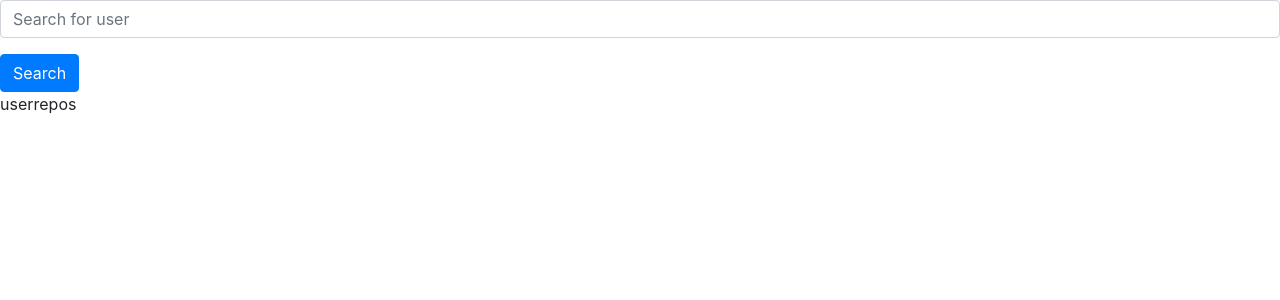
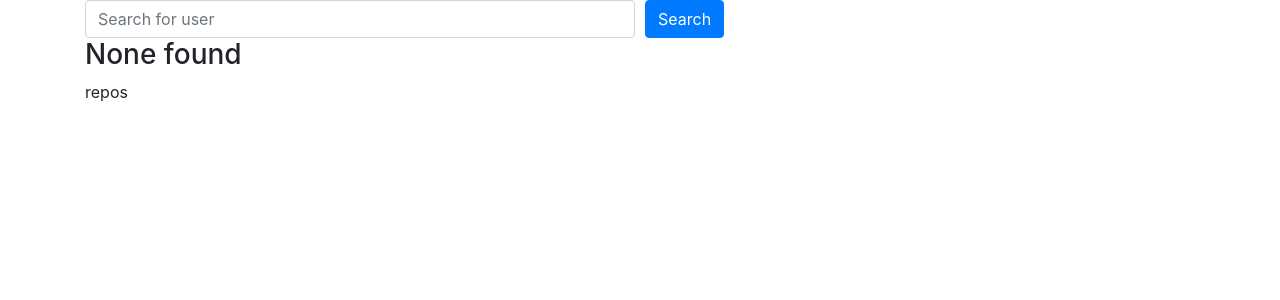
Before and after one commit to ENT108/github-scraper, a React (Create React App) app: page / in a window 1280 px wide. Shown: the top 300 px of the page. Built offline with nearby package versions, Linux system fonts and the light colour scheme.

Commit message:
styling in progress

```diff
--- a/src/App.tsx
+++ b/src/App.tsx
@@ -5,13 +5,16 @@ import UserContextProvider from './contexts/user'
 import { Search } from './components/Search'
 import { UserInfo } from './components/UserInfo'
 import { TopRepos } from './components/TopRepos'
+import Container from 'react-bootstrap/Container'
 
 const App: FC = () => {
   return (
     <UserContextProvider>
-      <Search />
-      <UserInfo />
-      <TopRepos />
+      <Container>
+        <Search />
+        <UserInfo />
+        <TopRepos />
+      </Container>
     </UserContextProvider>
   )
 }
--- a/src/components/Search.tsx
+++ b/src/components/Search.tsx
@@ -2,13 +2,13 @@ import React, { FC, useContext, useState } from 'react'
 import { UserContext, UserContextProps } from '../contexts/user'
 import Form from 'react-bootstrap/Form'
 import Button from 'react-bootstrap/Button'
+import Col from 'react-bootstrap/Col'
 
 export const Search: FC = () => {
   const { getUser } = useContext<UserContextProps>(UserContext)
-  const [ userName, setUserName ] = useState<string>('')
+  const [userName, setUserName] = useState<string>('')
 
   const handleChange = (e: React.ChangeEvent<any>) => {
-    console.log(e.target.value)
     setUserName(e.target.value)
   }
 
@@ -19,12 +19,16 @@ export const Search: FC = () => {
 
   return (
     <Form>
-      <Form.Group>
-        <Form.Control type="name" placeholder="Search for user" onChange={handleChange} />
-      </Form.Group>
-      <Button variant="primary" type="submit" onClick={handleSubmitClick}>
-        Search
-      </Button>
+      <Form.Row>
+        <Col>
+          <Form.Control type="name" placeholder="Search for user" onChange={handleChange} />
+        </Col>
+        <Col>
+          <Button variant="primary" type="submit" onClick={handleSubmitClick}>
+            Search
+        </Button>
+        </Col>
+      </Form.Row>
     </Form>
   )
 }
--- a/src/components/UserInfo.tsx
+++ b/src/components/UserInfo.tsx
@@ -1,6 +1,33 @@
-import React, { FC } from 'react'
+import React, { FC, useContext } from 'react'
+import { UserContext, UserContextState } from '../contexts/user'
+import Row from 'react-bootstrap/Row'
+import Col from 'react-bootstrap/Col'
+import Image from 'react-bootstrap/Image'
 
 export const UserInfo: FC = () => {
+  const { getState } = useContext(UserContext)
+  const userInfo: UserContextState = getState()
 
-  return <>user</>
+  return (
+    <>
+      {userInfo.login.length ?
+        <>
+          <Row>
+            <Col>
+              <Image src={userInfo.avatar_url} rounded fluid thumbnail />
+            </Col>
+            <Col>
+              {userInfo.login}
+            </Col>
+          </Row>
+          <Row>
+            <Col>
+              {userInfo.bio}
+            </Col>
+          </Row>
+        </>
+        : <><h3>None found</h3></>
+      }
+    </>
+  )
 }
```
